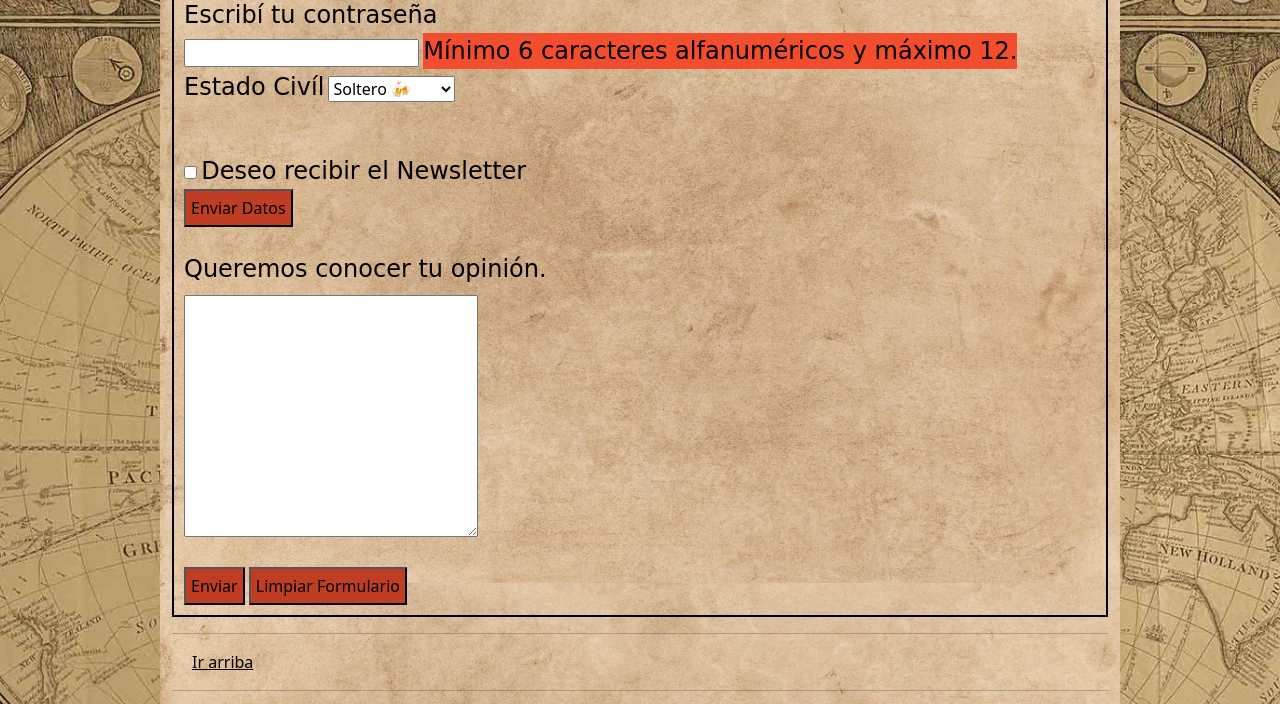
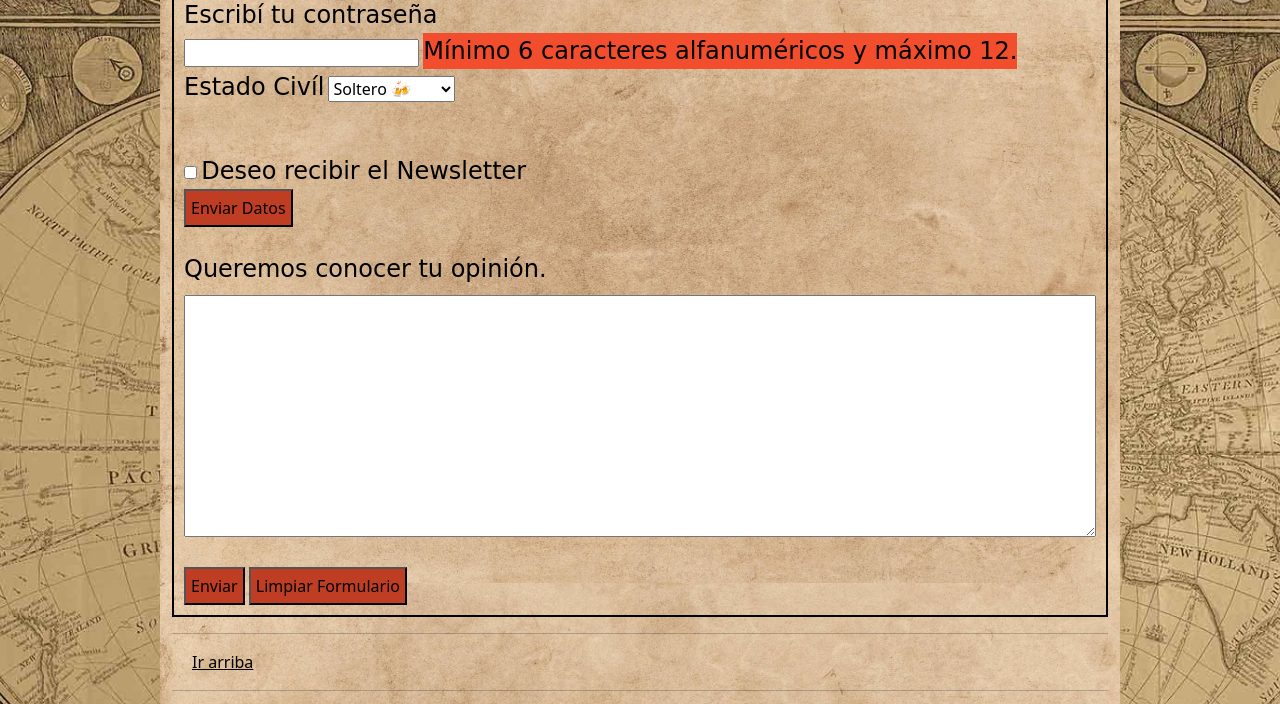
Before and after one commit to Marton-r/The-Barber-Shop, a website: page pages/contacto.html in a window 1280 px wide. Shown: the part 779-1483 px from the top of the page. Drawn offline with nearby package versions, Linux system fonts and the light colour scheme; a web font is replaced by a local one.

Commit message:
Arreglado el formulario

```diff
--- a/scss/_formulario.scss
+++ b/scss/_formulario.scss
@@ -29,4 +29,7 @@ $padding: 2rem;
         font-size: $padding/2+0.5;
         color: $fontColor;
     }
+    textarea {
+        width: 100%;
+    }
 }
```
Also changed, not shown: css/style.css.
